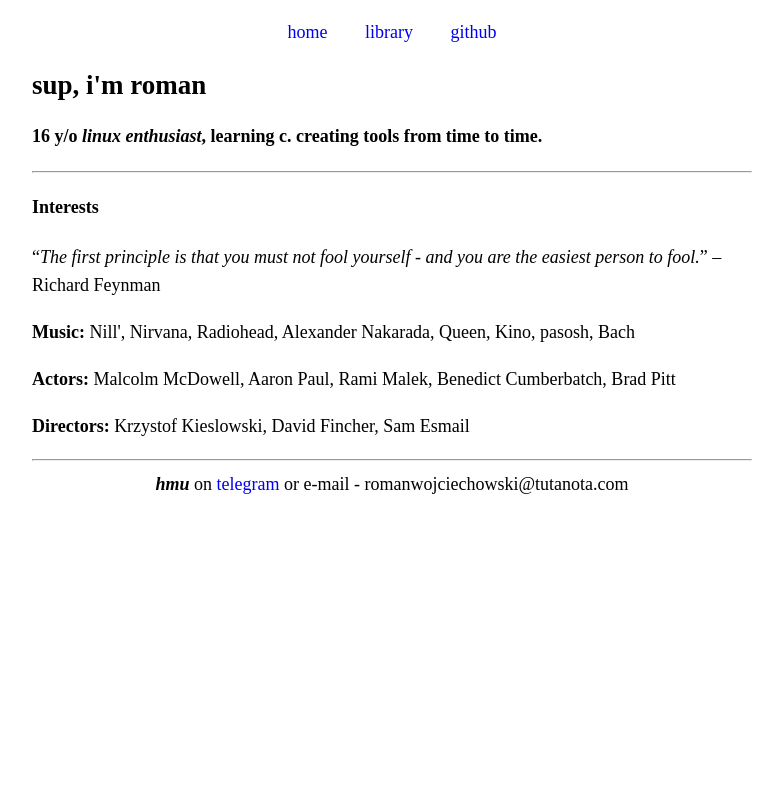
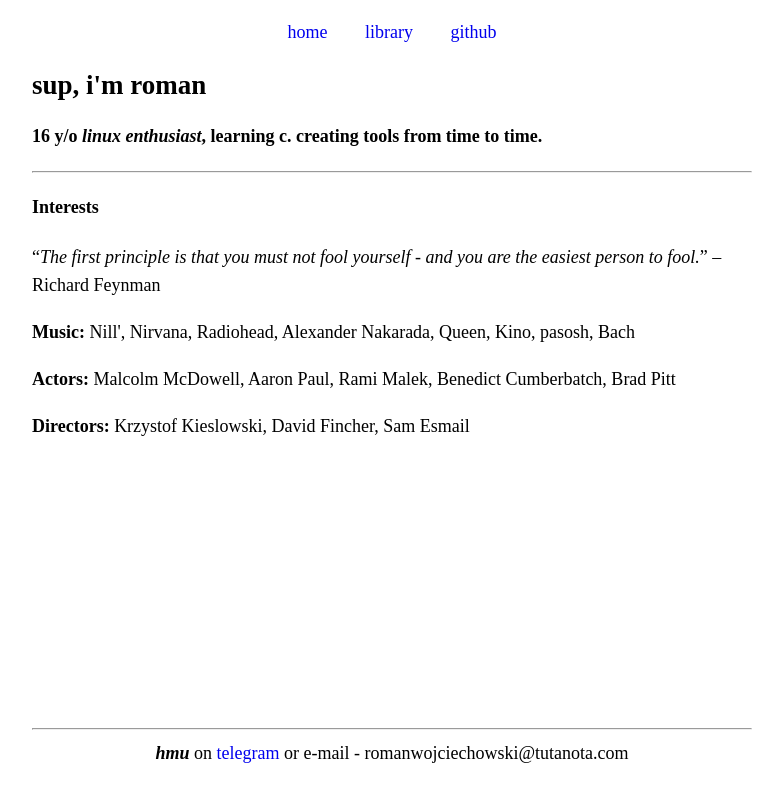
Before and after one commit to romanwojciechowski/romanwojciechowski.github.io, a plain HTML site: page index.html in a window 1280 px wide. Shown: the whole page, without its empty margins (248-1031 px from the left). Drawn offline with Linux system fonts and the light colour scheme.

Commit message:
add sticky footer

```diff
--- a/index.html
+++ b/index.html
@@ -8,12 +8,18 @@
 		body { color:#fff;background:#000 }
 		a { color: #9cf }
 }
-body { margin: 1em auto; max-width: 40em; padding: 0 .64em; line-height:1.6; font-size:18px; }
+body { margin: 1em auto; max-width: 40em; padding: 0 .64em; line-height:1.6; font-size: 18px; }
 h1, h2, h3, h4 { line-height:1.2; }
 a { text-decoration: none; }
 a:hover { text-decoration: underline; }
 #menu, footer { text-align: center; }
 #menu a { padding: 0.5ex 2ex; }
+main {
+	min-height: calc(100vh - 150px);
+}
+footer{
+	height: 50px;
+}
 	</style>
 </head>
 <body>
@@ -24,7 +30,7 @@ a:hover { text-decoration: underline; }
 <a href="https://github.com/romanwojciechowski">github</a>
 </div>
 	</header>
-<h2>sup, i'm roman</h2>
+<main><h2>sup, i'm roman</h2>
 <h4>16 y/o <i><b>linux enthusiast</b></i>, learning c. creating tools from time to time.</h4>
 <hr>
 <h4>Interests</h4>
@@ -41,7 +47,8 @@ Malcolm McDowell, Aaron Paul, Rami Malek, Benedict Cumberbatch, Brad Pitt
 <strong>Directors:</strong>
 Krzystof Kieslowski, David Fincher, Sam Esmail
 </p>
-	<footer>
+<div id="push"></div>
+</main>	<footer>
 <hr>
 <i><b>hmu</b></i> on <a href="https://t.me/gonna_be_clever">telegram</a> or e-mail - romanwojciechowski@tutanota.com
 	</footer>
```
Also changed, not shown: library.html (+9 -3 lines).
